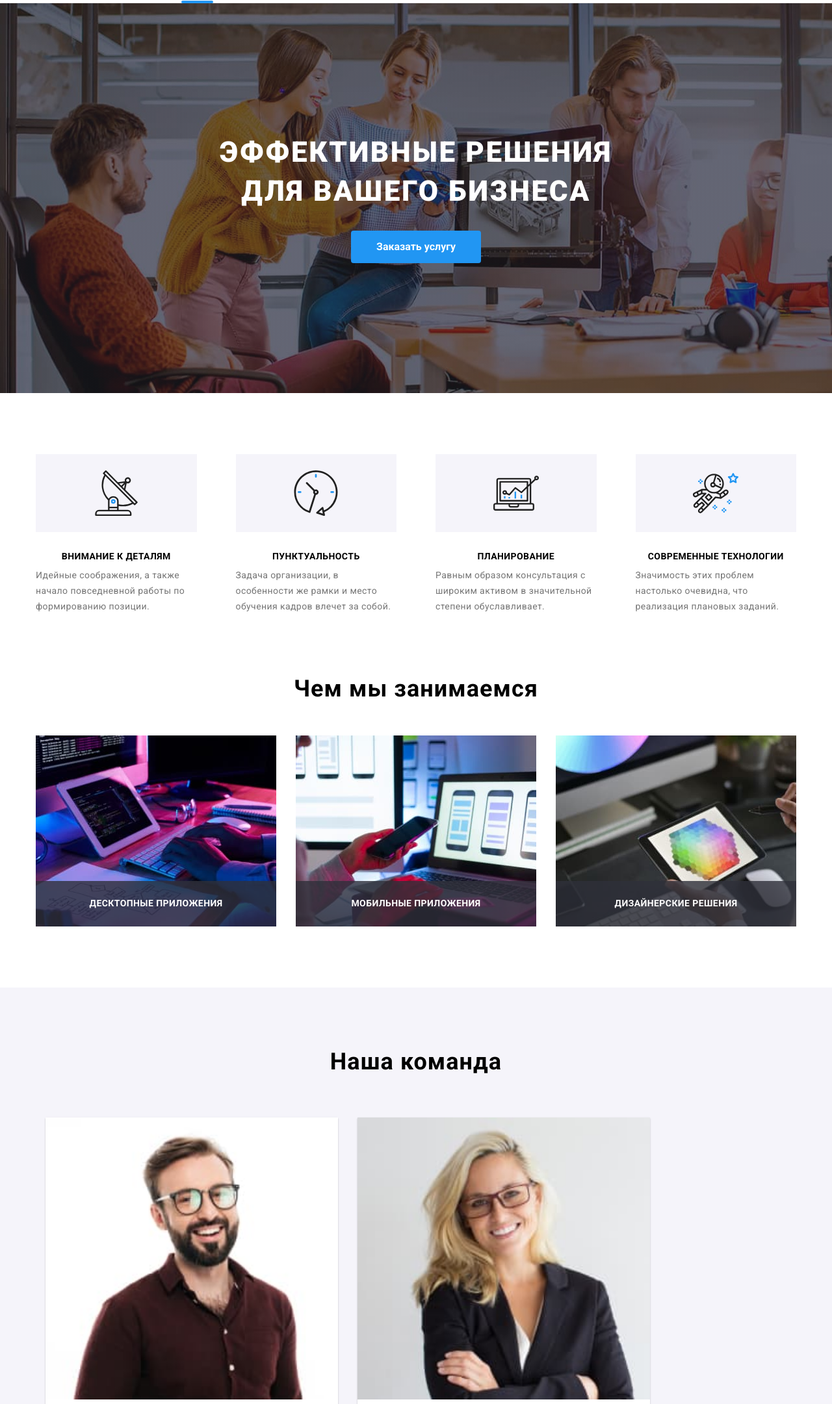
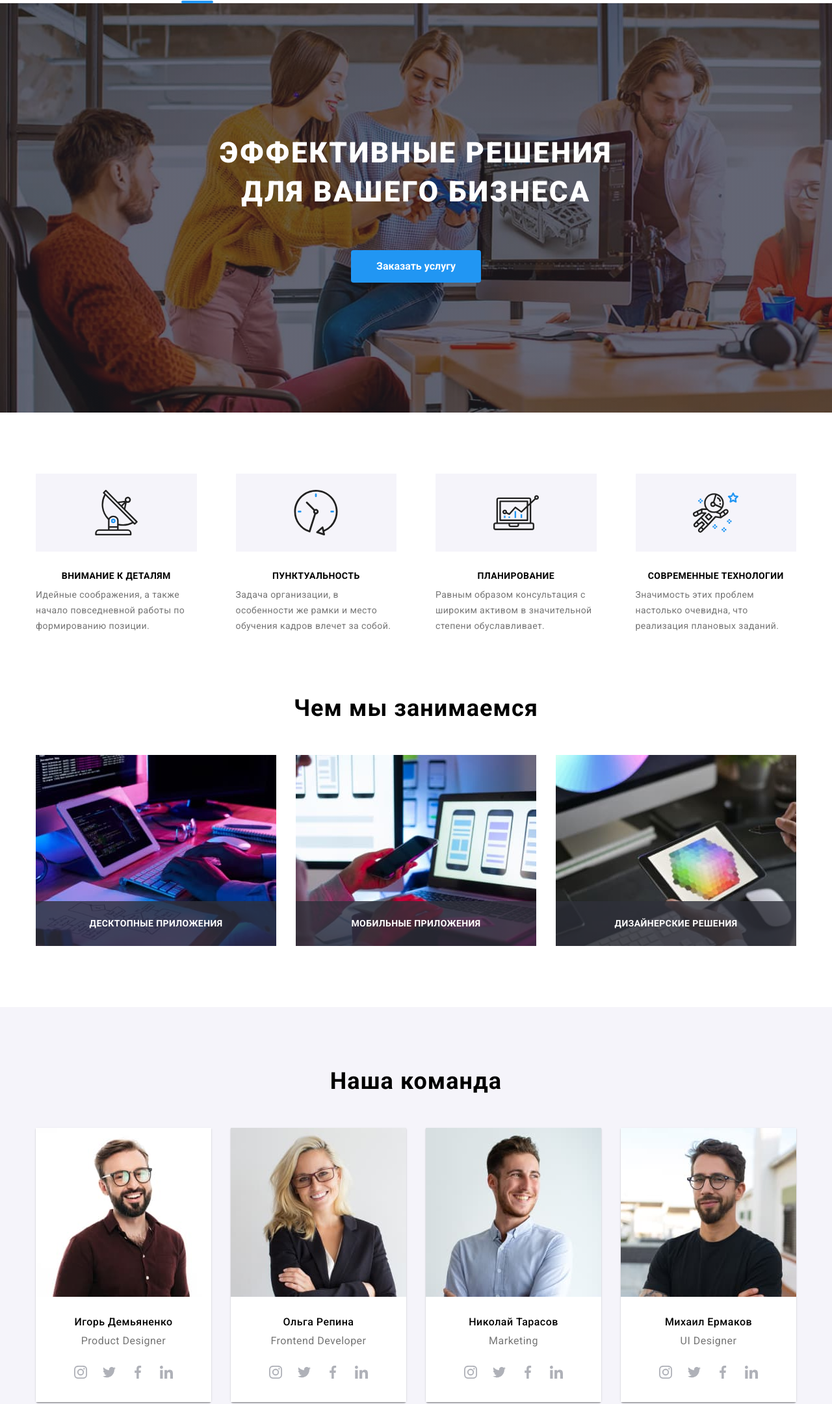
Before and after one commit to AnnaBoldyreva1505/goit-markup-hw-08_1, a plain HTML site: page index.html in a window 1280 px wide. Shown: the part 76-2237 px from the top of the page at 65% size. Drawn offline with nearby package versions, Linux system fonts and the light colour scheme.

Commit message:
bgimg adaptive

```diff
--- a/index.html
+++ b/index.html
@@ -239,9 +239,9 @@
   <source srcset="./images/mobile/team/igor_demyanenko-mobile@1x.jpg 1x, ./images/mobile/team/igor_demyanenko-mobile@2x.jpg 2x" media="(max-width: 767px)" />
 
 
-              <img
+              <img class="employess__img"
                 src="./images/mobile/team/igor_demyanenko@1x.jpg"
-                alt="Фото Product Designer-а WebStudio" width="450"
+                alt="Фото Product Designer-а WebStudio"
               />
 </picture>
               <div class="employees-border">
@@ -286,7 +286,7 @@
                   media="(max-width: 767px)" />
 
 
-                <img src="./images/mobile/team/olga_repina-mobile@1x.jpg" alt="Фото Frontend Developer WebStudio" width="450"/>
+                <img class="employess__img" src="./images/mobile/team/olga_repina-mobile@1x.jpg" alt="Фото Frontend Developer WebStudio"/>
               </picture>
               <div class="employees-border">
                 <h3 class="our-team-names">Ольга Репина</h3>
@@ -330,7 +330,7 @@
                   media="(max-width: 767px)" />
 
 
-                <img src="./images/mobile/team/nikolai_tarasov-mobile@1x.jpg" alt="Фото Marketing WebStudio" width="450" />
+                <img class="employess__img" src="./images/mobile/team/nikolai_tarasov-mobile@1x.jpg" alt="Фото Marketing WebStudio" />
               </picture>
               <div class="employees-border">
                 <h3 class="our-team-names">Николай Тарасов</h3>
@@ -374,7 +374,7 @@
                   media="(max-width: 767px)" />
 
 
-                <img src="./images/mobile/team/mikhail_yermakov-mobile@1x.jpg" alt="Фото Product Designer-а WebStudio" width="450"/>
+                <img class="employess__img" src="./images/mobile/team/mikhail_yermakov-mobile@1x.jpg" alt="Фото Product Designer-а WebStudio"/>
               </picture>
               <div class="employees-border">
                 <h3 class="our-team-names">Михаил Ермаков</h3>
--- a/sass/layout/_hero.scss
+++ b/sass/layout/_hero.scss
@@ -1,37 +1,79 @@
+
 .hero {
-  background-image: linear-gradient(rgba(47, 48, 58, 0.4), rgba(47, 48, 58, 0.4)),
-    url('/images/header-mobile@1x.jpg');
-  max-width: 480px;
+  background-color: #2f303a;
+  text-align: center;
   padding-top: 118px;
   padding-bottom: 118px;
+  max-width: 1600px;
+  margin: 0 auto;
+  background-image: linear-gradient(to right,
+      rgba(47, 48, 58, 0.4),
+      rgba(47, 48, 58, 0.4)),
+    url('/images/header-mobile@1x.jpg');
   background-repeat: no-repeat;
-  display: block;
-  // margin: 0 auto;
-  background-color: #2f303a;
-  width: auto;
-  text-align: center;
-  margin-left: auto;
-    margin-right: auto;
-}
+  background-size: cover;
 
-@media screen and (min-device-pixel-ratio: 2),
-screen and (min-resolution: 192dpi),
-screen and (min-resolution: 2dppx) {
-  .hero {
-    background-image: url('/images/header-mobile@2x.jpg');
+  @media screen and (min-device-pixel-ratio: 2),
+  screen and (min-resolution: 192dpi),
+  screen and (min-resolution: 2dppx) {
+    background-image: linear-gradient(to right,
+        rgba(47, 48, 58, 0.4),
+        rgba(47, 48, 58, 0.4)),
+      url('/images/header-mobile@2x.jpg');
+  }
+
+  @media screen and (min-width: 768px) {
+    background-image: linear-gradient(to right,
+        rgba(47, 48, 58, 0.4),
+        rgba(47, 48, 58, 0.4)),
+      url('/images/header-tablet@1x.jpg');
+
+    @media screen and (min-device-pixel-ratio: 2),
+    screen and (min-resolution: 192dpi),
+    screen and (min-resolution: 2dppx) {
+      background-image: linear-gradient(to right,
+          rgba(47, 48, 58, 0.4),
+          rgba(47, 48, 58, 0.4)),
+        url('/images/header-tablet@2x.jpg');
+    }
+  }
+
+  @media screen and (min-width: 1200px) {
+    padding-top: 200px;
+    padding-bottom: 200px;
+    background-image: linear-gradient(to right,
+        rgba(47, 48, 58, 0.4),
+        rgba(47, 48, 58, 0.4)),
+      url('/images/header-desktop.jpg');
+
+    @media screen and (min-device-pixel-ratio: 2),
+    screen and (min-resolution: 192dpi),
+    screen and (min-resolution: 2dppx) {
+      background-image: linear-gradient(to right,
+          rgba(47, 48, 58, 0.4),
+          rgba(47, 48, 58, 0.4)),
+        url('/images/header-desktop@2x.jpg');
+    }
   }
 }
 
 .hero__header {
+  color: var(--text-white);
   font-weight: 900;
   font-size: 26px;
-  line-height: 1.62;
-  text-align: center;
+  line-height: 1.615;
   letter-spacing: 0.06em;
   text-transform: uppercase;
-  color: var(--text-white);
+  text-align: center;
+  margin: 0 auto;
   max-width: 360px;
-  margin: auto;
+  margin-bottom: 30px;
+
+  @media screen and (min-width: 1200px) {
+    font-size: 44px;
+    line-height: 1.364;
+    max-width: 700px;
+  }
 }
 
 .hero__btn {
@@ -61,59 +103,131 @@ screen and (min-resolution: 2dppx) {
   }
 }
 
-@media screen and (max-width: 767px) {
-}
 
-// =================================768===================================
-@media screen and (min-width: 768px) {
-.hero {
-    background-image: linear-gradient(rgba(47, 48, 58, 0.4), rgba(47, 48, 58, 0.4)),
-      url('/images/header-tablet@1x.jpg');
-    max-width: 768px;
-    padding-top: 118px;
-    padding-bottom: 118px;
-@media screen and (min-device-pixel-ratio: 2),
-  screen and (min-resolution: 192dpi),
-  screen and (min-resolution: 2dppx) {
-    .hero {
-      background-image: url('/images/header-tablet@2x.jpg');
-    }
-  }
-  }
 
-  .hero__header {
-    font-size: 26px;
-    line-height: 1.62;
-    letter-spacing: 0.06em;
-    max-width: 360px;
-  }
-}
+// ==================================
 
-// =================================1200===================================
-@media screen and (min-width: 1200px) {
-  .hero {
-        background-image: linear-gradient(rgba(47, 48, 58, 0.4), rgba(47, 48, 58, 0.4)),
-            url('/images/header-desktop.jpg');
-          max-width: 1600px;
-    padding-top: 200px;
-    padding-bottom: 200px;
+// .hero {
+//   background-image: linear-gradient(rgba(47, 48, 58, 0.4), rgba(47, 48, 58, 0.4)),
+//     url('/images/header-mobile@1x.jpg');
+//   max-width: 480px;
+//   padding-top: 118px;
+//   padding-bottom: 118px;
+//   background-repeat: no-repeat;
+//   display: block;
+//   // margin: 0 auto;
+//   background-color: #2f303a;
+//   width: auto;
+//   text-align: center;
+//   margin-left: auto;
+//     margin-right: auto;
+// }
 
-    @media screen and (min-device-pixel-ratio: 2),
-      screen and (min-resolution: 192dpi),
-      screen and (min-resolution: 2dppx) {
-        .hero {
-          background-image: url('/images/header-desktop@2x.jpg');
-        }
-  }
-}
+// @media screen and (min-device-pixel-ratio: 2),
+// screen and (min-resolution: 192dpi),
+// screen and (min-resolution: 2dppx) {
+//   .hero {
+//     background-image: url('/images/header-mobile@2x.jpg');
+//   }
+// }
 
-  .hero__header {
-    font-weight: 900;
-    font-size: 44px;
-    line-height: 1.36;
-    max-width: 696px;
-  }
-}
+// .hero__header {
+//   font-weight: 900;
+//   font-size: 26px;
+//   line-height: 1.62;
+//   text-align: center;
+//   letter-spacing: 0.06em;
+//   text-transform: uppercase;
+//   color: var(--text-white);
+//   max-width: 360px;
+//   margin: auto;
+// }
+
+// .hero__btn {
+//   font-family: inherit;
+//   font-size: 16px;
+//   text-align: center;
+//   cursor: pointer;
+//   font-weight: 700;
+//   line-height: 1.88;
+//   color: var(--text-white);
+
+//   border-radius: 4px;
+//   border: 0;
+
+//   transition: background-color 250ms cubic-bezier(0.4, 0, 0.2, 1);
+// }
+
+// .hero__btn_theme {
+//   padding: 10px 32px;
+//   min-width: 200px;
+//   margin-top: 30px;
+//   background-color: #2196f3;
+
+//   &:hover,
+//   &:focus {
+//     background-color: #188ce8;
+//   }
+// }
+
+// @media screen and (max-width: 767px) {
+// }
+
+// // =================================768===================================
+// @media screen and (min-width: 768px) {
+// .hero {
+//     background-image: linear-gradient(rgba(47, 48, 58, 0.4), rgba(47, 48, 58, 0.4)),
+//       url('/images/header-tablet@1x.jpg');
+//     max-width: 768px;
+//     padding-top: 118px;
+//     padding-bottom: 118px;
+// @media screen and (min-device-pixel-ratio: 2),
+//   screen and (min-resolution: 192dpi),
+//   screen and (min-resolution: 2dppx) {
+//     .hero {
+//       background-image: url('/images/header-tablet@2x.jpg');
+//     }
+//   }
+//   }
+
+//   .hero__header {
+//     font-size: 26px;
+//     line-height: 1.62;
+//     letter-spacing: 0.06em;
+//     max-width: 360px;
+//   }
+// }
+
+// // =================================1200===================================
+// @media screen and (min-width: 1200px) {
+//   .hero {
+//         background-image: linear-gradient(rgba(47, 48, 58, 0.4), rgba(47, 48, 58, 0.4)),
+//             url('/images/header-desktop.jpg');
+//           max-width: 1600px;
+//     padding-top: 200px;
+//     padding-bottom: 200px;
+
+//     @media screen and (min-device-pixel-ratio: 2),
+//       screen and (min-resolution: 192dpi),
+//       screen and (min-resolution: 2dppx) {
+//         .hero {
+//           background-image: url('/images/header-desktop@2x.jpg');
+//         }
+//   }
+// }
+
+//   .hero__header {
+//     font-weight: 900;
+//     font-size: 44px;
+//     line-height: 1.36;
+//     max-width: 696px;
+//   }
+// }
+
+// =================
+
+
+
 
 // .hero {
 //   background-image: linear-gradient(rgba(47, 48, 58, 0.4), rgba(47, 48, 58, 0.4)),
--- a/sass/layout/_team.scss
+++ b/sass/layout/_team.scss
@@ -74,7 +74,7 @@
   }
 }
 
-    .employees-card > img {
+.employees-card>img {
   display: block;
   max-width: 100%;
   height: auto;
@@ -95,31 +95,17 @@
   .employee {
     display: flex;
     flex-wrap: wrap;
-margin: -15px;
+    margin-left: -30px;
+    margin-top: -30px;
   }
 
   .employees-card {
-    background-color: $color-main;
+    flex-basis: calc((100% - 60px) / 2);
+    margin-left: 30px;
+    margin-top: 30px;
     box-shadow: 0px 1px 3px rgba(0, 0, 0, 0.12), 0px 1px 1px rgba(0, 0, 0, 0.14),
       0px 2px 1px rgba(0, 0, 0, 0.2);
     border-radius: 0px 0px 4px 4px;
-
-      @media screen and (max-width: 767px) {
-        max-width: 480px;
-
-        &:not(:last-child) {
-          margin-bottom: 30px;
-        }
-      }
-
-      @media screen and (min-width: 768px) {
-        width: calc((100% - 2 * 30px) / 2);
-        margin: 15px;
-      }
-
-      @media screen and (min-width: 1200px) {
-        width: calc((100% - 4 * 30px) / 4);
-      }
   }
 }
 
```
Also changed, not shown: css/main.css, css/main.min.css, 2 other files. Lines whose indentation alone changed are shown as unchanged.
